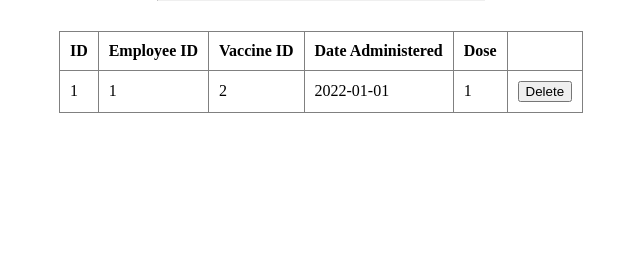
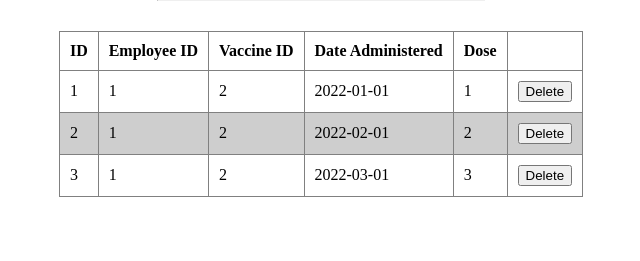
Before and after one commit to reillkel/Vaccine-Mandate-Database, a Flask app: page /employees_vaccines in a window 1280 px wide. Shown: the part 301-562 px from the top of the page, without its empty margins (319-959 px from the left). Run offline with Flask 2, Linux system fonts and the light colour scheme; some libraries are stand-ins or nearby versions.

Commit message:
add some fake data

```diff
--- a/static/css/global.css
+++ b/static/css/global.css
@@ -50,3 +50,7 @@ body {
     padding: 10px;
     border: 1px solid grey;
 }
+
+.entity-table tr:nth-child(even) {
+    background-color: #cecece;
+}
--- a/templates/employees_vaccines.html
+++ b/templates/employees_vaccines.html
@@ -48,5 +48,21 @@
         <td>1</td>
         <td><button>Delete</button></td>
     </tr>
+    <tr>
+        <td>2</td>
+        <td>1</td>
+        <td>2</td>
+        <td>2022-02-01</td>
+        <td>2</td>
+        <td><button>Delete</button></td>
+    </tr>
+    <tr>
+        <td>3</td>
+        <td>1</td>
+        <td>2</td>
+        <td>2022-03-01</td>
+        <td>3</td>
+        <td><button>Delete</button></td>
+    </tr>
 </table>
 {% endblock %}
```
